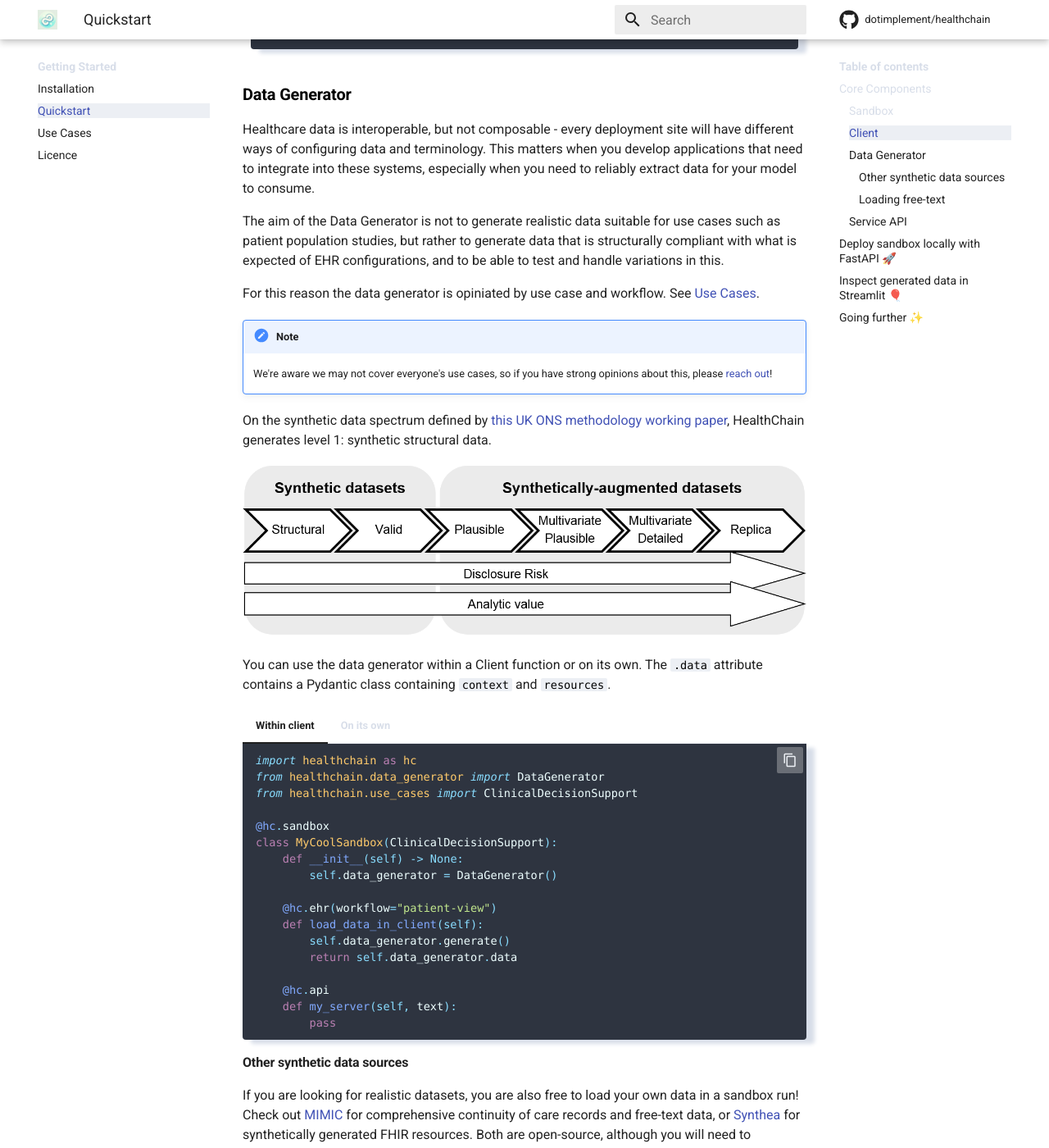
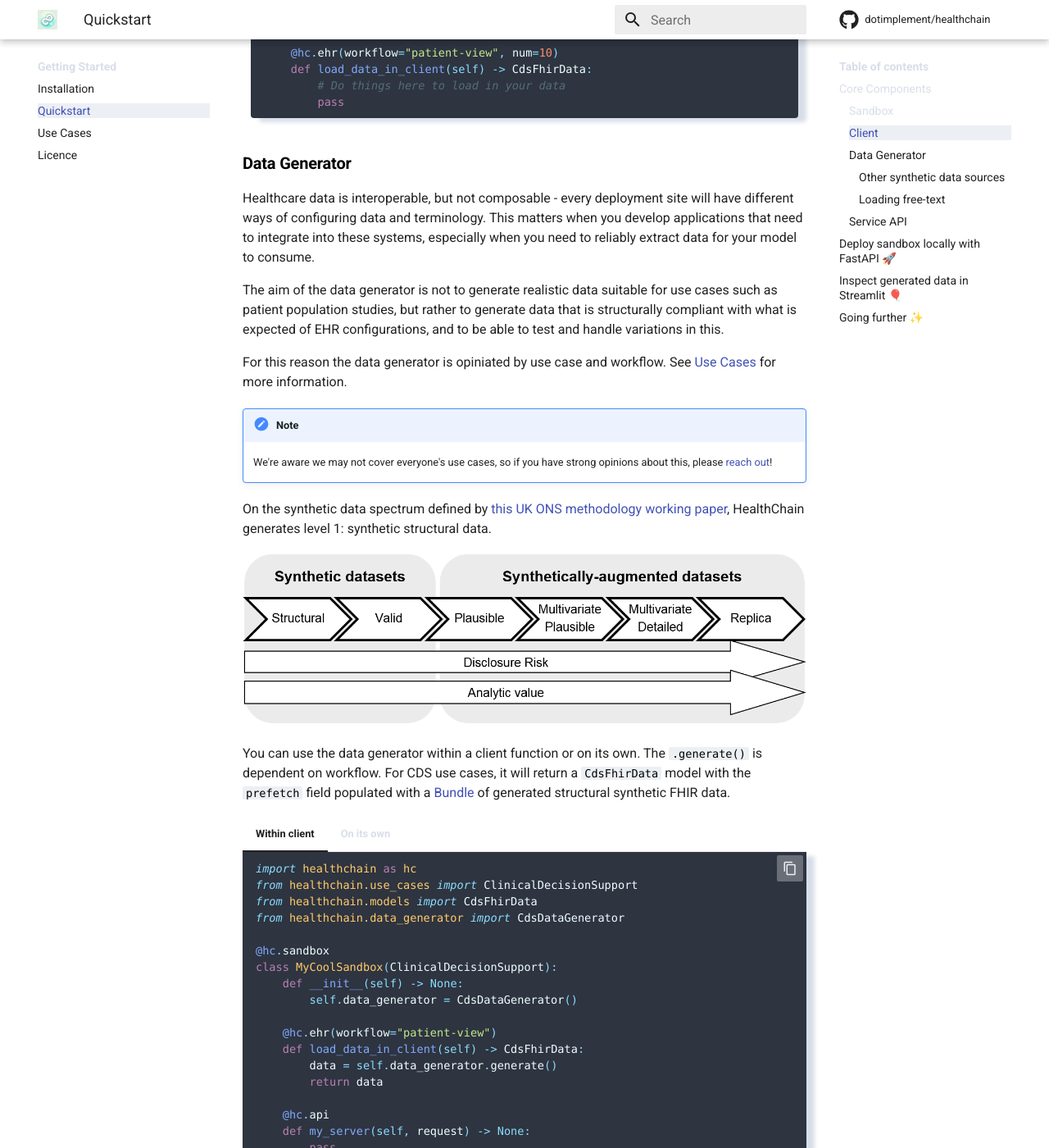
Before and after one commit to dotimplement/HealthChain, an MkDocs documentation site: the page built from docs/quickstart.md, in a window 1280 px wide and 1400 px high, scrolled down 1766 px. Shown: the whole window at 82% size. Built offline with MkDocs 1.6.1 and Material for MkDocs 9.7.7, drawn with Linux system fonts in a browser that asks for light colours; comment, search, counter and statistics services are not loaded; some of the changed text lies outside the part shown.

Commit message:
Update documentation

````diff
--- a/docs/quickstart.md
+++ b/docs/quickstart.md
@@ -45,13 +45,16 @@
 
 A client is typically an EHR system, but we may also support other health objects in the future such as a CPOE (Computerized Ohysician Order Entry).
 
-We can mark a client by using the decorator `@hc.ehr`. You **must** declare a **workflow** for EHR clients, which informs the sandbox how your data will be formatted (See [Use Cases](usecases.md)).
+We can mark a client by using the decorator `@hc.ehr`. You must declare a particular **workflow** for the EHR client, which informs the sandbox how your data will be formatted (See [Use Cases](usecases.md)).
+
+Data returned from the client should be wrapped in a [Pydantic](https://docs.pydantic.dev/latest/) model depending on use case, e.g. `CdsFhirData`.
 
 You can optionally specify if you want more than 1 request generated with the `num` parameter.
 
 ```python
 import healthchain as hc
 from healthchain.use_cases import ClinicalDecisionSupport
+from healthchain.models import CdsFhirData
 
 @hc.sandbox
 class MyCoolSandbox(ClinicalDecisionSupport):
@@ -59,7 +62,7 @@
         pass
 
     @hc.ehr(workflow="patient-view", num=10)
-    def load_data_in_client(self):
+    def load_data_in_client(self) -> CdsFhirData:
         # Do things here to load in your data
         pass
 
@@ -69,9 +72,9 @@
 ### Data Generator
 Healthcare data is interoperable, but not composable - every deployment site will have different ways of configuring data and terminology. This matters when you develop applications that need to integrate into these systems, especially when you need to reliably extract data for your model to consume.
 
-The aim of the Data Generator is not to generate realistic data suitable for use cases such as patient population studies, but rather to generate data that is structurally compliant with what is expected of EHR configurations, and to be able to test and handle variations in this.
+The aim of the data generator is not to generate realistic data suitable for use cases such as patient population studies, but rather to generate data that is structurally compliant with what is expected of EHR configurations, and to be able to test and handle variations in this.
 
-For this reason the data generator is opiniated by use case and workflow. See [Use Cases](usecases.md).
+For this reason the data generator is opiniated by use case and workflow. See [Use Cases](usecases.md) for more information.
 
 !!! note
     We're aware we may not cover everyone's use cases, so if you have strong opinions about this, please [reach out](https://discord.gg/jG4UWCUh)!
@@ -80,43 +83,54 @@
 
 ![Synthetic data](assets/synthetic_data_ons.png)
 
-You can use the data generator within a Client function or on its own. The `.data` attribute contains a Pydantic class containing `context` and `resources`.
+You can use the data generator within a client function or on its own. The `.generate()` is dependent on workflow. For CDS use cases, it will return a `CdsFhirData` model with the `prefetch` field populated with a [Bundle](https://www.hl7.org/fhir/bundle.html) of generated structural synthetic FHIR data.
 
 === "Within client"
     ```python
     import healthchain as hc
-    from healthchain.data_generator import DataGenerator
     from healthchain.use_cases import ClinicalDecisionSupport
+    from healthchain.models import CdsFhirData
+    from healthchain.data_generator import CdsDataGenerator
 
     @hc.sandbox
     class MyCoolSandbox(ClinicalDecisionSupport):
         def __init__(self) -> None:
-            self.data_generator = DataGenerator()
+            self.data_generator = CdsDataGenerator()
 
         @hc.ehr(workflow="patient-view")
-        def load_data_in_client(self):
-            self.data_generator.generate()
-            return self.data_generator.data
+        def load_data_in_client(self) -> CdsFhirData:
+            data = self.data_generator.generate()
+            return data
 
         @hc.api
-        def my_server(self, text):
+        def my_server(self, request) -> None:
             pass
     ```
 
 
 === "On its own"
     ```python
-    from healthchain.data_generator import DataGenerator
+    from healthchain.data_generator import CdsDataGenerator
     from healthchain.base import Workflow
 
     # Initialise data generator
-    data_generator = DataGenerator()
+    data_generator = CdsDataGenerator()
 
     # Generate FHIR resources for use case workflow
     data_generator.set_workflow(Workflow.encounter_discharge)
-    data_generator.generate()
+    data = data_generator.generate()
 
-    print(data_generator.data.resources.model_dump(by_alias=True, exclude_unset=True))
+    print(data.model_dump())
+
+    # {
+    #    "prefetch": {
+    #        "entry": [
+    #            {
+    #                "resource": ...
+    #            }
+    #        ]
+    #    }
+    #}
     ```
 
 <!-- You can pass in parameters in `contraint` argument to limit the general form of the FHIR resources you get back, but this feature is experimental. Arguments supported are:
@@ -147,9 +161,11 @@
 
 
 ### Service API
-A service is typically an API of an external AI/NLP system that returns data to the client. This is where you define your application logic - it can be anything from a simple regex to a highly sophisticated LLM agentic workflow. The only constraint is that you have to return your data as a `Dict` that your workflow expects.
+A service is typically an API of an external AI/NLP system that returns data to the client. This is where you define your application logic - it can be anything from a simple regex to a highly sophisticated LLM agentic workflow.
 
 When you decorate a function with `@hc.api` in a sandbox, the function is mounted to a HL7-compliant service endpoint an EHR client can make requests to. This is usually a set of standardised API routes depending on the use case. HealthChain will start a [FastAPI](https://fastapi.tiangolo.com/) server with these APIs pre-defined for you.
+
+Your service function must accept and return models appropriate for your use case. Typically the service function should accept a `Request` model and return a use case specific model, such as a list of `Card` for CDS.
 
 If you are using a model that requires initialisation steps, we recommend you initialise this in your class `__init__`.
 
@@ -161,35 +177,34 @@
     import healthchain as hc
 
     from healthchain.use_cases import ClinicalDecisionSupport
-    from healthchain.data_generator import DataGenerator
+    from healthchain.data_generator import CdsDataGenerator
+    from healthchain.models import Card, CDSRequest, CdsFhirData
     from transformers import pipeline
 
-    from typing import Dict
+    from typing import List
 
     @hc.sandbox
     class MyCoolSandbox(ClinicalDecisionSupport):
         def __init__(self):
-            self.data_generator = DataGenerator()
+            self.data_generator = CdsDataGenerator()
             self.pipeline = pipeline('summarization')
 
-        @hc.ehr(workflow="patient-view")
-        def load_data_in_client(self):
-            self.data_generator.generate()
-            return self.data_generator.data
+        @hc.ehr(workflow="patient-view") -> CdsFhirData
+        def load_data_in_client(self) -> CdsFhirData:
+            data = self.data_generator.generate()
+            return data
 
         @hc.api
-        def my_service(self, text: str):
-            results = self.pipeline(text)
-            return {
-                "cards": [
-                    {
-                        "summary": "Patient summary",
-                        "indicator": "info",
-                        "source": {"label": "transformer"},
-                        "detail": results[0]['summary_text']
-                    }
-                ]
-            }
+        def my_service(self, request: CDSRequest) -> List[Card]:
+            results = self.pipeline(str(request.prefetch))
+            return [
+                Card(
+                    summary="Patient summary",
+                    indicator="info",
+                    source={"label": "transformers"},
+                    detail=results[0]['summary_text'],
+                )
+            ]
 
     if __name__ == "__main__":
         cds = MyCoolSandbox()
@@ -203,49 +218,47 @@
     import healthchain as hc
 
     from healthchain.use_cases import ClinicalDecisionSupport
-    from healthchain.data_generator import DataGenerator
+    from healthchain.data_generator import CdsDataGenerator
+    from healthchain.models import Card, CdsFhirData, CDSRequest
 
     from langchain_openai import ChatOpenAI
     from langchain_core.prompts import PromptTemplate
     from langchain_core.output_parsers import StrOutputParser
 
-    from typing import Dict
+    from typing import List
 
     @hc.sandbox
     class MyCoolSandbox(ClinicalDecisionSupport):
         def __init__(self):
             self.chain = self._init_llm_chain()
-            self.data_generator = DataGenerator()
+            self.data_generator = CdsDataGenerator()
 
         def _init_llm_chain(self):
             prompt = PromptTemplate.from_template(
                 "Summarize the text below {text}"
-                )
+            )
             model = ChatOpenAI(model="gpt-4o")
             parser = StrOutputParser()
 
             chain = prompt | model | parser
-
             return chain
 
         @hc.ehr(workflow="patient-view")
-        def load_data_in_client(self):
-            self.data_generator.generate()
-            return self.data_generator.data
+        def load_data_in_client(self) -> CdsFhirData:
+            data = self.data_generator.generate()
+            return data
 
         @hc.api
-        def my_service(self, text: str) -> Dict:
-            result = self.chain.invoke(text)
-            return {
-                "cards": [
-                    {
-                        "summary": "Patient summary",
-                        "indicator": "info",
-                        "source": {"label": "openai"},
-                        "detail": result
-                    }
-                ]
-            }
+        def my_service(self, request: CDSRequest) -> List[Card]:
+            result = self.chain.invoke(str(request.prefetch))
+            return [
+                Card(
+                    summary="Patient summary",
+                    indicator="info",
+                    source={"label": "openai"},
+                    detail=result,
+                )
+            ]
 
     if __name__ == "__main__":
         cds = MyCoolSandbox()
````
